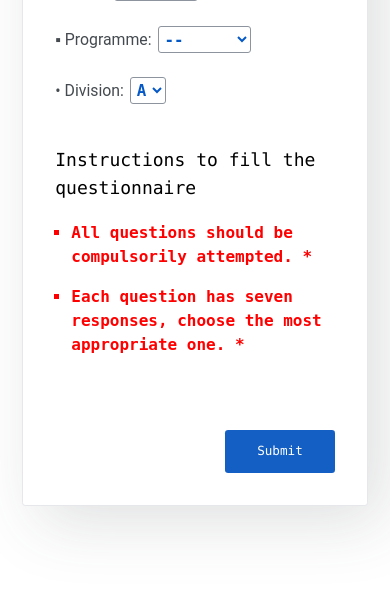
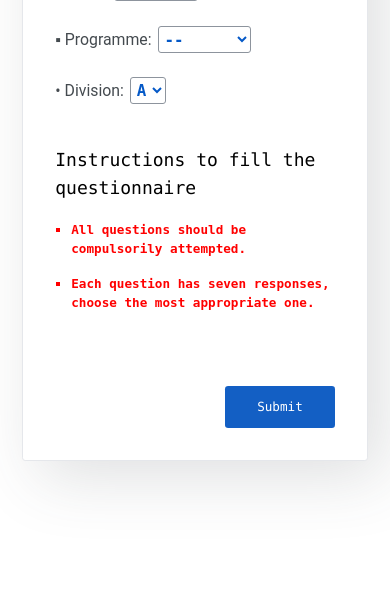
Before and after one commit to Otherwa/PHP_regis-Kel-, a PHP site: page /Php/View/Forms/student.php in a window 390 px wide. Shown: the part 1117-1730 px from the top of the page. Run offline with PHP 8.4, Linux system fonts and the light colour scheme; a user stored in the database is signed in; style sheets or scripts are compiled from the project's sources.

Commit message:
Add files via upload

```diff
--- a/Css/form.css
+++ b/Css/form.css
@@ -242,7 +242,22 @@ ul li {
     padding: 2rem;
 }
 
+#inst li {
+    color: red;
+    font-weight: bold;
+    font-family: monospace;
+}
+
+
+/* responsivnes */
+
 @media screen and (max-width: 430px) {
+    #inst li {
+        color: red;
+        font-weight: bold;
+        font-family: monospace;
+        font-size: 0.79rem;
+    }
     .selectaltered {
         height: 18px;
         margin-bottom: 2.1rem;
--- a/Php/View/Forms/faculty.php
+++ b/Php/View/Forms/faculty.php
@@ -85,7 +85,7 @@ if (isset($_POST['submit'])) {
                     </h1>
 
 
-                    <ul style="color:red;font-family:monospace;font-weight:bold">
+                    <ul id="inst">
                         <li>
                             Instruction: Please read the statements given and mark against the appropriate response.
                         </li>
@@ -130,7 +130,7 @@ if (isset($_POST['submit'])) {
                     <br />
                     <br />
 
-                    <p><code class="text-lg" style="text-decoration: underline">Teaching ,Learning ,Evaluation & Result.
+                    <p><code class="text-lg" style="text-decoration: underline;line-height:1.5rem">Teaching ,Learning ,Evaluation & Result.
                         </code></p>
                     <br />
                     <!-- selected opts -->
--- a/Php/View/Forms/student.php
+++ b/Php/View/Forms/student.php
@@ -247,11 +247,11 @@ function getandset_ratings($con, $confirm, $name, $age, $gender, $rollno, $class
 
                     <p class="text-lg hover:underline"><code>Instructions to fill the questionnaire</code></p>
                     <br />
-                    <ul>
-                        <li style="color:red;font-weight:bold;font-family:monospace;">All questions should be
-                            compulsorily attempted. *</li>
-                        <li style="color:red;font-weight:bold;font-family:monospace;">Each question has seven responses,
-                            choose the most appropriate one. *</li>
+                    <ul id="inst">
+                        <li>All questions should be
+                            compulsorily attempted.</li>
+                        <li>Each question has seven responses,
+                            choose the most appropriate one.</li>
                     </ul>
                     <br />
 
--- a/tailwind.config.js
+++ b/tailwind.config.js
@@ -1,5 +1,5 @@
 module.exports = {
-    content: ["*.html"],
+    content: ["*.html", "*.php"],
     theme: {
         extend: {},
     },
```
